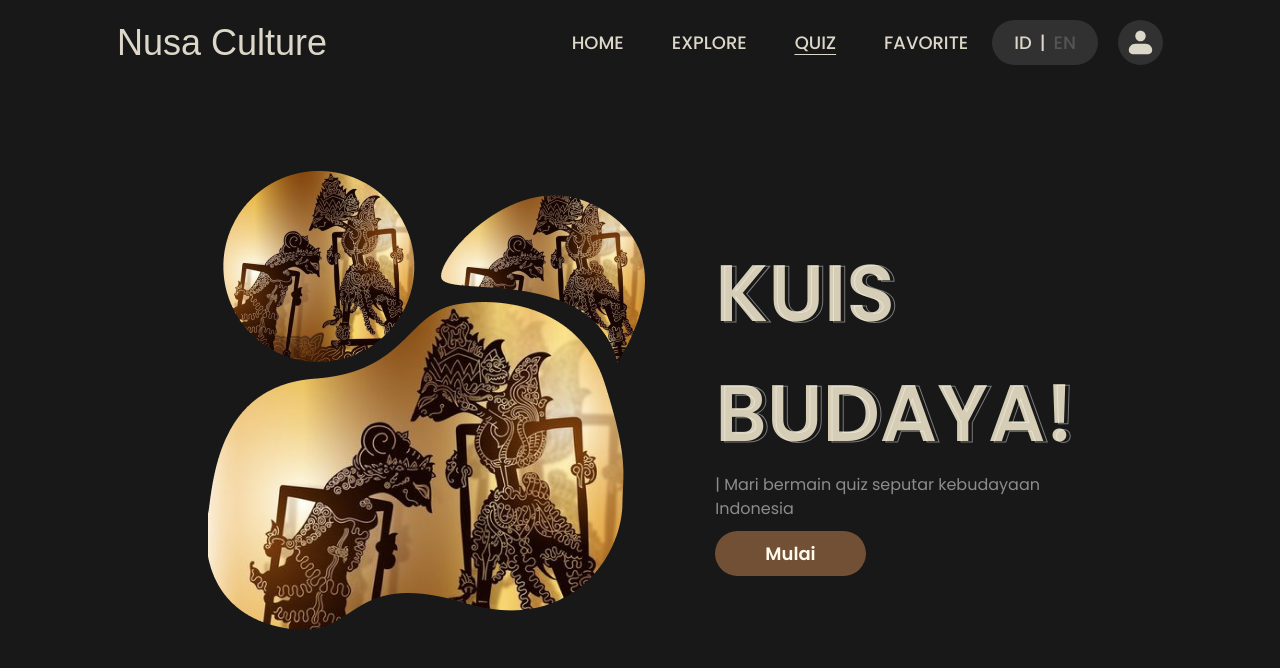
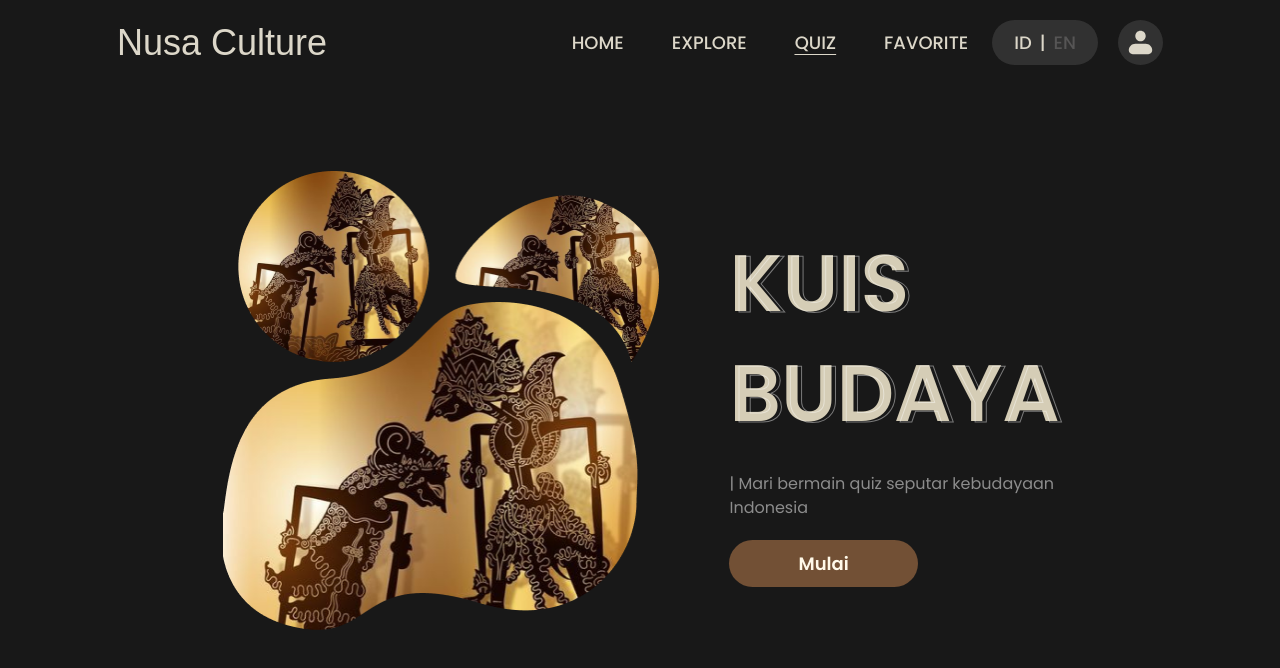
Before and after one commit to Fawwazalf/nusaculture, a Next.js app: page /quiz in a window 1280 px wide. Shown: the top 668 px of the page. Built offline with nearby package versions, Linux system fonts and the light colour scheme; a web font is replaced by a local one.

Commit message:
update landing quiz

```diff
--- a/src/components/QuizDesc.jsx
+++ b/src/components/QuizDesc.jsx
@@ -16,13 +16,28 @@ const QuizDesc = () => {
             color: "transparent",
           }}
         >
-          {lang ? "KUIS BUDAYA!" : "CULTURE QUIZ!"}
+          {lang ? "KUIS" : "CULTURE"}
         </p>
         <p className="z-20 text-[#D5CDB6] w-full ">
-          {lang ? "KUIS BUDAYA!" : "CULTURE QUIZ!"}
+          {lang ? "KUIS" : "CULTURE"}
         </p>
       </div>
-      <p className="text-[12px]  lg:text-[16px]  text-[#FFFFFF]/[0.5] mb-[19px]">
+      <div className="relative text-[48px] lg:text-[80px] lg:mt-[-10px] font-semibold w-min">
+        <p
+          className="absolute top-[1px] left-[4px] z-10 w-full "
+          style={{
+            WebkitTextStroke: "1px #FFFFFF ",
+            opacity: 0.42,
+            color: "transparent",
+          }}
+        >
+          {lang ? "BUDAYA" : "QUIZ!"}
+        </p>
+        <p className="z-20 text-[#D5CDB6] w-full ">
+          {lang ? "BUDAYA" : "QUIZ!"}
+        </p>
+      </div>
+      <p className="text-[12px]  lg:text-[16px] mt-[19px] mb-[30px] text-[#FFFFFF]/[0.5]">
         |
         {lang
           ? " Mari bermain quiz seputar kebudayaan Indonesia"
@@ -30,7 +45,7 @@ const QuizDesc = () => {
       </p>
       <Link
         href="/quiz/play"
-        className="bg-[#725035] font-semibold text-[#FFF9E9] text-[12px] lg:text-[18px] py-[10px] px-[50px] rounded-[100px] "
+        className="bg-[#725035] font-semibold text-[#FFF9E9] text-[12px] lg:text-[18px] py-[11px] px-[69px] rounded-[100px]"
       >
         {lang ? "Mulai" : "Start"}
       </Link>
```
